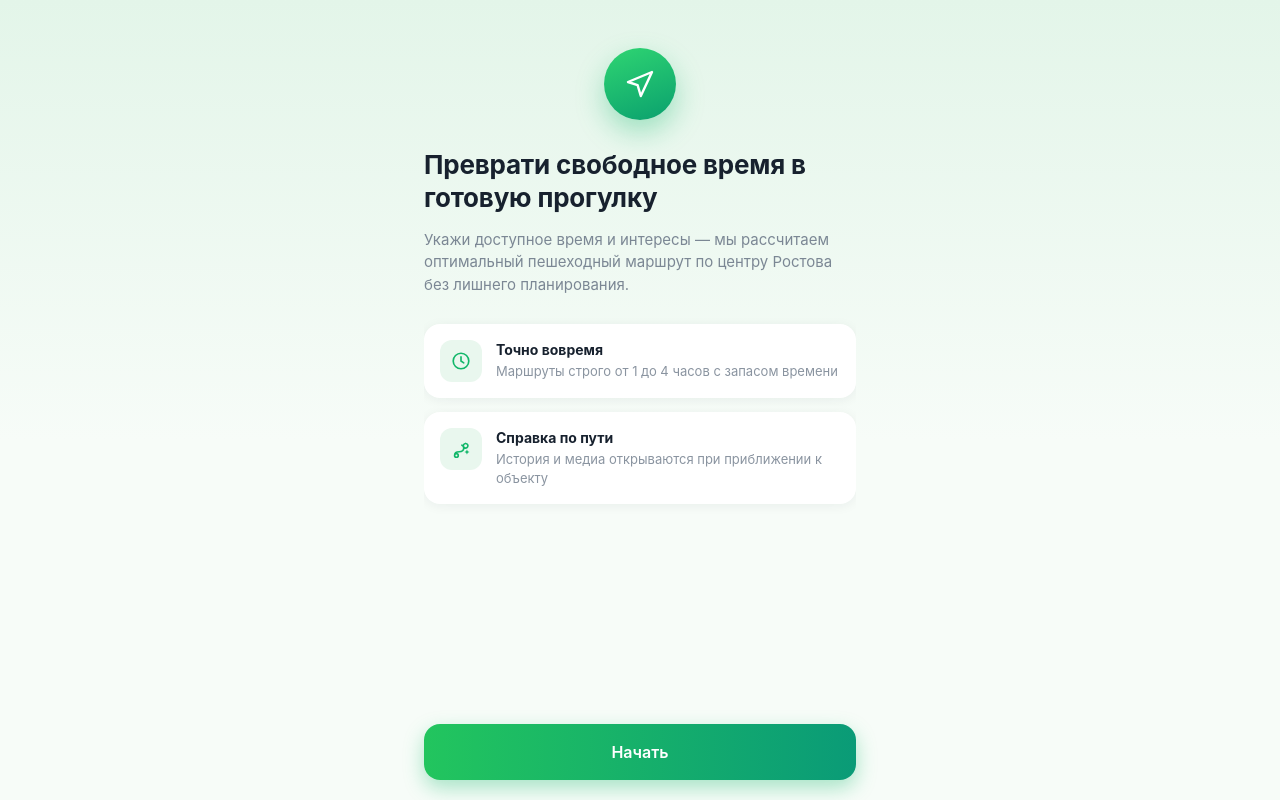
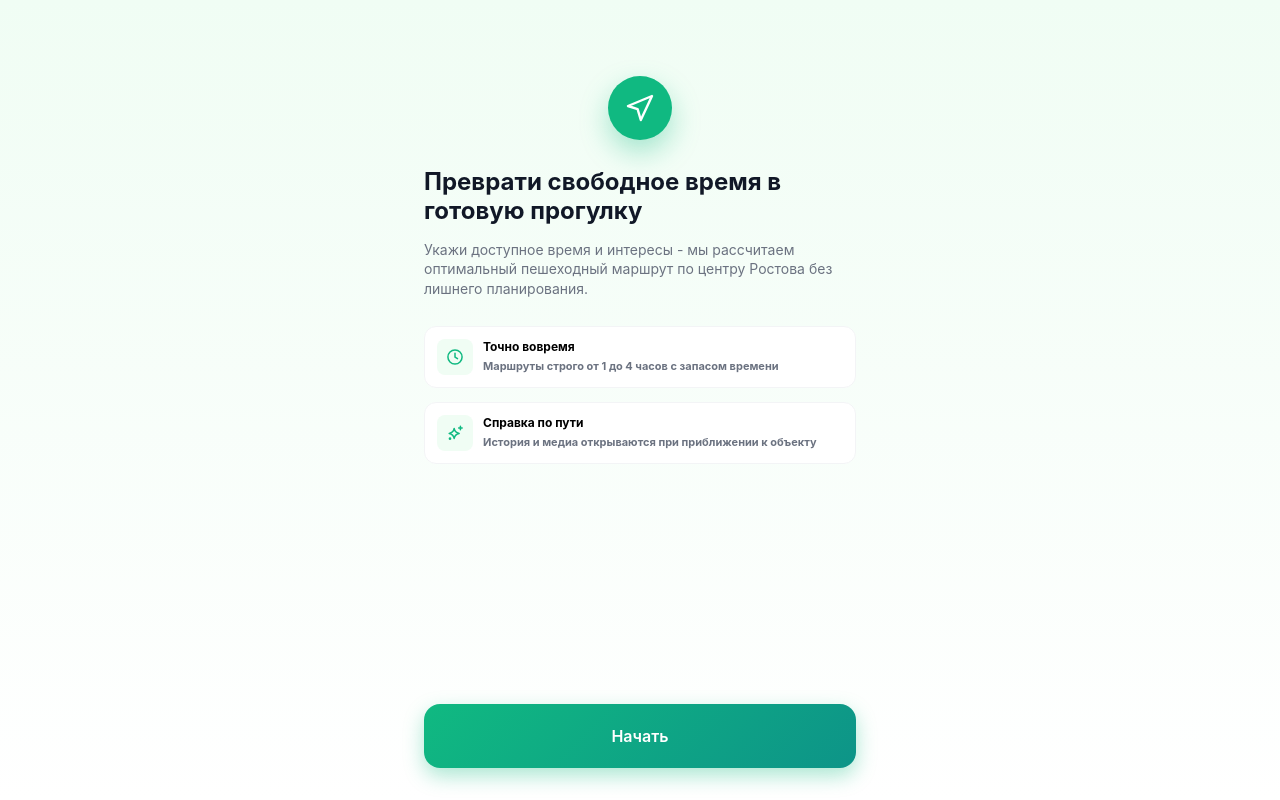
Before and after one commit to san4EZzzZZZ/hackaton_max, a React (Vite) app in the folder frontend/: page / in a window 1280 px wide. Built offline with nearby package versions, Linux system fonts and the light colour scheme; no server answers.

Commit message:
fix: Исправлен первый экран
- Добавлен необходимый шрифт
- Добавлены отступы и паддинги
- Добавлены градиенты
- Исправлены начертания и высоты строк

```diff
--- a/frontend/index.html
+++ b/frontend/index.html
@@ -6,7 +6,7 @@
       name="viewport"
       content="width=device-width, initial-scale=1, maximum-scale=1, user-scalable=no, viewport-fit=cover"
     />
-    <meta name="theme-color" content="#eaf8ef" />
+    <meta name="theme-color" content="#f0fdf4" />
     <title>Прогулки Ростова</title>
   </head>
   <body>
--- a/frontend/src/components/PrimaryButton.module.css
+++ b/frontend/src/components/PrimaryButton.module.css
@@ -1,12 +1,15 @@
 .button {
   width: 100%;
-  height: 56px;
-  border-radius: var(--radius-md);
-  background: linear-gradient(90deg, var(--green-500) 0%, var(--teal-600) 100%);
+  height: 64px;
+  padding: 16px 24px;
+  border-radius: 16px;
+  background: linear-gradient(135deg, #10b981 0%, #0d9488 100%);
   color: #fff;
   font-size: 16px;
   font-weight: 600;
-  box-shadow: var(--shadow-button);
+  line-height: 1;
+  letter-spacing: 0;
+  box-shadow: 0 8px 20px rgba(16, 185, 129, 0.35);
   transition: transform 0.12s ease, box-shadow 0.12s ease, opacity 0.2s ease;
 }
 
--- a/frontend/src/components/icons.jsx
+++ b/frontend/src/components/icons.jsx
@@ -20,16 +20,17 @@ export function ClockIcon(props) {
   )
 }
 
-export function SparkleRouteIcon(props) {
+export function SparklesIcon(props) {
   return (
     <svg viewBox="0 0 24 24" fill="none" {...props}>
       <path
-        d="M5 19c0-3 2.5-4 5-4s5-1 5-4a3.5 3.5 0 0 0-2-3.2M5 19a2 2 0 1 0 2-2 2 2 0 0 0-2 2zm12-13a2.5 2.5 0 1 0 .1 0"
+        d="M11 6.5c.7 3.9 2.1 5.3 6 6-3.9.7-5.3 2.1-6 6-.7-3.9-2.1-5.3-6-6 3.9-.7 5.3-2.1 6-6z"
         stroke="currentColor"
         strokeWidth="1.8"
-        strokeLinecap="round"
+        strokeLinejoin="round"
       />
-      <path d="M18.5 12.5l.9 1.9 1.9.9-1.9.9-.9 1.9-.9-1.9-1.9-.9 1.9-.9.9-1.9z" fill="currentColor" />
+      <path d="M18.5 4v4.2M16.4 6.1h4.2" stroke="currentColor" strokeWidth="1.8" strokeLinecap="round" />
+      <circle cx="6" cy="18.8" r="1.6" fill="currentColor" />
     </svg>
   )
 }
--- a/frontend/src/screens/OnboardingScreen.jsx
+++ b/frontend/src/screens/OnboardingScreen.jsx
@@ -1,5 +1,5 @@
 import PrimaryButton from '../components/PrimaryButton.jsx'
-import { NavigationIcon, ClockIcon, SparkleRouteIcon } from '../components/icons.jsx'
+import { NavigationIcon, ClockIcon, SparklesIcon } from '../components/icons.jsx'
 import styles from './OnboardingScreen.module.css'
 
 const FEATURES = [
@@ -9,7 +9,7 @@ const FEATURES = [
     text: 'Маршруты строго от 1 до 4 часов с запасом времени',
   },
   {
-    icon: SparkleRouteIcon,
+    icon: SparklesIcon,
     title: 'Справка по пути',
     text: 'История и медиа открываются при приближении к объекту',
   },
@@ -25,7 +25,7 @@ export default function OnboardingScreen({ onStart }) {
           </div>
           <h1 className={styles.title}>Преврати свободное время в готовую прогулку</h1>
           <p className={styles.subtitle}>
-            Укажи доступное время и интересы — мы рассчитаем оптимальный пешеходный маршрут по
+            Укажи доступное время и интересы - мы рассчитаем оптимальный пешеходный маршрут по
             центру Ростова без лишнего планирования.
           </p>
         </div>
@@ -40,7 +40,7 @@ export default function OnboardingScreen({ onStart }) {
               <div className={styles.cardIcon}>
                 <Icon />
               </div>
-              <div className={styles.cardBody}>
+              <div>
                 <h2 className={styles.cardTitle}>{title}</h2>
                 <p className={styles.cardText}>{text}</p>
               </div>
--- a/frontend/src/screens/OnboardingScreen.module.css
+++ b/frontend/src/screens/OnboardingScreen.module.css
@@ -1,5 +1,11 @@
 .screen {
   gap: 0;
+}
+
+/* Double class beats global `.screen` padding shorthand regardless of bundle order. */
+.screen.screen {
+  padding: calc(env(safe-area-inset-top) + 60px) 24px
+    calc(env(safe-area-inset-bottom) + 32px);
 }
 
 .hero {
@@ -8,17 +14,17 @@
   align-items: center;
   text-align: left;
   width: 100%;
-  padding-top: 28px;
+  padding-top: 16px;
 }
 
 .iconWrap {
-  width: 72px;
-  height: 72px;
-  border-radius: 50%;
+  width: 64px;
+  height: 64px;
+  border-radius: 100%;
   display: grid;
   place-items: center;
-  background: linear-gradient(160deg, #2fd572 0%, #0aa06e 100%);
-  box-shadow: 0 12px 28px rgba(18, 183, 106, 0.35);
+  background: #10b981;
+  box-shadow: 0 12px 28px rgba(16, 185, 129, 0.35);
   animation: rise-in 0.5s ease both;
 }
 
@@ -32,20 +38,22 @@
 .title {
   margin-top: 28px;
   width: 100%;
-  font-size: 26px;
-  line-height: 1.28;
+  font-size: 24px;
+  line-height: 1.2;
   font-weight: 700;
-  letter-spacing: -0.2px;
-  color: var(--ink-900);
+  letter-spacing: 0;
+  color: #111827;
   animation: rise-in 0.5s ease 0.08s both;
 }
 
 .subtitle {
   margin-top: 14px;
   width: 100%;
-  font-size: 15px;
-  line-height: 1.5;
-  color: var(--ink-500);
+  font-size: 14px;
+  font-weight: 400;
+  line-height: 1.4;
+  letter-spacing: 0;
+  color: #6b7280;
   animation: rise-in 0.5s ease 0.16s both;
 }
 
@@ -59,52 +67,50 @@
 
 .card {
   display: flex;
-  align-items: flex-start;
-  gap: 14px;
-  padding: 16px;
-  border-radius: var(--radius-md);
+  align-items: center;
+  gap: 10px;
+  padding: 12px;
+  border-radius: 12px;
   background: var(--surface);
-  box-shadow: var(--shadow-card);
+  border: 1px solid #f3f4f6;
   animation: rise-in 0.5s ease both;
 }
 
 .cardIcon {
   flex: none;
-  width: 42px;
-  height: 42px;
-  border-radius: 12px;
+  width: 36px;
+  height: 36px;
+  border-radius: 8px;
   display: grid;
   place-items: center;
-  background: var(--surface-tint);
-  color: var(--green-600);
+  background: #f0fdf4;
+  color: #10b981;
 }
 
 .cardIcon svg {
-  width: 22px;
-  height: 22px;
-}
-
-.cardBody {
-  padding-top: 1px;
+  width: 20px;
+  height: 20px;
 }
 
 .cardTitle {
-  font-size: 14px;
+  font-size: 12px;
   font-weight: 700;
-  color: var(--ink-900);
+  line-height: 1.2;
+  color: #000;
 }
 
 .cardText {
   margin-top: 4px;
-  font-size: 13px;
-  line-height: 1.45;
-  color: var(--ink-400);
+  font-size: 11px;
+  font-weight: 700;
+  line-height: 1.4;
+  letter-spacing: 0;
+  color: #6b7280;
 }
 
 .footer {
   flex: none;
   padding-top: 20px;
-  padding-bottom: calc(env(safe-area-inset-bottom) + 20px);
   width: 100%;
   animation: rise-in 0.5s ease 0.44s both;
 }
--- a/frontend/src/styles/global.css
+++ b/frontend/src/styles/global.css
@@ -8,15 +8,15 @@
   --ink-400: #8a94a0;
   --surface: #ffffff;
   --surface-tint: #e9f7ee;
-  --bg-top: #e3f5e9;
-  --bg-bottom: #f7fcf8;
+  --bg-top: #f0fdf4;
+  --bg-bottom: #ffffff;
   --danger: #d92d20;
   --radius-lg: 20px;
   --radius-md: 16px;
   --shadow-card: 0 2px 12px rgba(23, 33, 46, 0.06);
   --shadow-button: 0 8px 20px rgba(18, 183, 106, 0.35);
-  --font: 'Inter', -apple-system, BlinkMacSystemFont, 'Segoe UI', Roboto,
-    'Helvetica Neue', Arial, sans-serif;
+  --font: 'SF Pro Display', 'SF Pro Text', 'SF Pro', -apple-system,
+    BlinkMacSystemFont, 'Segoe UI', Roboto, 'Helvetica Neue', Arial, sans-serif;
 }
 
 * {
@@ -35,7 +35,7 @@ body,
 body {
   font-family: var(--font);
   color: var(--ink-900);
-  background: linear-gradient(180deg, var(--bg-top) 0%, var(--bg-bottom) 55%);
+  background: linear-gradient(180deg, var(--bg-top) 0%, var(--bg-bottom) 100%);
   overscroll-behavior-y: none;
   -webkit-font-smoothing: antialiased;
 }
```
